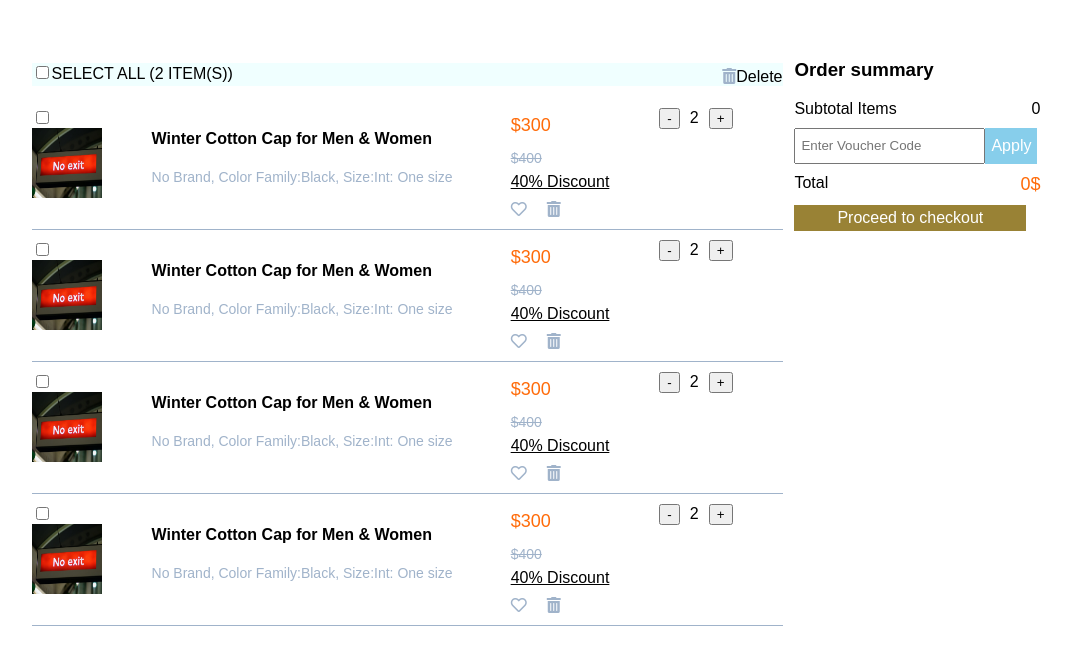
After one commit to Tarikul01/surprizinggift, a PHP site: page /cart.php in a window 1280 px wide. The commit adds this page. Shown: the top 666 px of the page, without its empty margins (104-1176 px from the left). Run offline with PHP 8.4, Linux system fonts and the light colour scheme; some libraries are stand-ins or nearby versions; some web fonts are replaced.

Commit message:
cart page

```diff
--- a/Assets/css/style.css
+++ b/Assets/css/style.css
@@ -301,18 +301,7 @@ header nav ul li{
 	color: #a0b3ca;
 	margin-right: 8px;
 }
-.product-bottom button{
-	background-color: #998235;
-	color: white;
-	width:65%;
-	font-size: 16px;
-	padding: 4px;
-	border: 0;
-	margin-right: 3px;
-}
-.product-bottom button:hover{
-	background-color: #F3AC3C;
-}
+
 .product-bottom a{
 	font-size: 15px;
 	color: #f07321;
@@ -320,4 +309,89 @@ header nav ul li{
 .product-bottom a:hover{
 	color: rgb(51, 51, 223);
 }
+
+.product-bottom .button, .button,.button_apply{
+	background-color: #998235;
+	color: white;
+	font-size: 16px;
+	padding: 4px 13px;
+	margin-right: 3px;
+	border: 0;
+}
+.product-bottom .button:hover,
+.button:hover{
+	background-color: #F3AC3C;
+	color: white;
+}
 /*end product section*/
+
+
+/*********************/
+/*Cart Page*/
+.cart{
+	display: flex;
+	flex-direction: row;
+	justify-content: space-around;
+	max-width: 80%;
+	margin: 3% 10%;
+}
+
+.select_item{
+	display: flex;
+	flex-direction: row;
+	justify-content: space-between;
+	margin: 3% 0;
+	background-color: azure;
+}
+.items{
+	display: grid;
+	justify-content: center;
+	align-content: center;
+	grid-template-columns: auto auto auto auto auto;
+	grid-gap: 0 50px;
+	border-bottom: 1px solid #a0b3ca;
+	margin-top: 10px;
+	padding-bottom: 10px;
+}
+
+.items img{
+	height: 70px;
+	width: 70px;
+}
+
+.love_delete,.fa-trash-alt{
+	margin-top: 5px;
+	color: #a0b3ca;
+}
+
+.total{
+	display: flex;
+	flex-direction: row;
+	justify-content: space-between;
+	margin: 10px 0;
+}
+.total .prize{
+	padding: 0;
+}
+.fa-heart{
+	margin-right: 20px;
+}
+.amount{
+	margin: 0 10px;
+}
+.items .light-font{
+	font-size: 14px;
+}
+.button{
+	padding: 4px 43px;
+}
+.button_apply{
+	background-color: skyblue;
+	padding: 9px 6px;
+}
+.button_apply:hover{
+	background-color: blue;
+}
+.text_input{
+	padding: 8px 5px;
+}
--- /dev/null
+++ b/cart.php
@@ -0,0 +1,129 @@
+<!DOCTYPE html>
+<html>
+    <head>
+        <meta charset="utf-8">
+        <title>Cart Page</title>
+        <link rel="icon" type="image/x-icon" href="assets/images/logo/favicon-16x16.png">
+        <link rel="stylesheet" type="text/css" href="assets/css/style.css">
+        <link rel="stylesheet" href="https://pro.fontawesome.com/releases/v5.10.0/css/all.css" integrity="sha384-AYmEC3Yw5cVb3ZcuHtOA93w35dYTsvhLPVnYs9eStHfGJvOvKxVfELGroGkvsg+p" crossorigin="anonymous"/>
+    </head>
+    <body>
+        <div class="container">
+            <div class="cart">
+                <div>
+                    <div class="select_item">
+                        <div>
+                            <form>
+                                <input type="checkbox">SELECT ALL (2 ITEM(S))
+                            </form>
+                        </div>
+                        <div><i class="fas fa-trash-alt"></i>Delete</div>
+                    </div>
+                    <div class="items">
+                        <div>
+                            <form>
+                                <input type="checkbox">
+                            </form>
+                            <img src="assets/images/logo/logo.jpg"/>
+                        </div>
+                        <div>
+                            <h4>Winter Cotton Cap for Men & Women</h4>
+                            <p class="light-font">No Brand, Color Family:Black, Size:Int: One size</p>
+                        </div>
+                        <div>
+                            <div class="prize">$300</div>
+                            <div class="discount"><del class="light-font">$400</del></div>
+                            <div><ins>40% Discount</ins></div>
+                            <div class="love_delete"><i class="far fa-heart"></i><i class="fas fa-trash-alt"></i></div>
+                        </div>
+                        <div>
+                            <button>-</button><span class="amount">2</span><button>+</button>
+                        </div>
+                    </div>
+                    <div class="items">
+                        <div>
+                            <form>
+                                <input type="checkbox">
+                            </form>
+                            <img src="assets/images/logo/logo.jpg"/>
+                        </div>
+                        <div>
+                            <h4>Winter Cotton Cap for Men & Women</h4>
+                            <p class="light-font">No Brand, Color Family:Black, Size:Int: One size</p>
+                        </div>
+                        <div>
+                            <div class="prize">$300</div>
+                            <div class="discount"><del class="light-font">$400</del></div>
+                            <div><ins>40% Discount</ins></div>
+                            <div class="love_delete"><i class="far fa-heart"></i><i class="fas fa-trash-alt"></i></div>
+                        </div>
+                        <div>
+                            <button>-</button><span class="amount">2</span><button>+</button>
+                        </div>
+                    </div>
+                    <div class="items">
+                        <div>
+                            <form>
+                                <input type="checkbox">
+                            </form>
+                            <img src="assets/images/logo/logo.jpg"/>
+                        </div>
+                        <div>
+                            <h4>Winter Cotton Cap for Men & Women</h4>
+                            <p class="light-font">No Brand, Color Family:Black, Size:Int: One size</p>
+                        </div>
+                        <div>
+                            <div class="prize">$300</div>
+                            <div class="discount"><del class="light-font">$400</del></div>
+                            <div><ins>40% Discount</ins></div>
+                            <div class="love_delete"><i class="far fa-heart"></i><i class="fas fa-trash-alt"></i></div>
+                        </div>
+                        <div>
+                            <button>-</button><span class="amount">2</span><button>+</button>
+                        </div>
+                    </div>
+                    <div class="items">
+                        <div>
+                            <form>
+                                <input type="checkbox">
+                            </form>
+                            <img src="assets/images/logo/logo.jpg"/>
+                        </div>
+                        <div>
+                            <h4>Winter Cotton Cap for Men & Women</h4>
+                            <p class="light-font">No Brand, Color Family:Black, Size:Int: One size</p>
+                        </div>
+                        <div>
+                            <div class="prize">$300</div>
+                            <div class="discount"><del class="light-font">$400</del></div>
+                            <div><ins>40% Discount</ins></div>
+                            <div class="love_delete"><i class="far fa-heart"></i><i class="fas fa-trash-alt"></i></div>
+                        </div>
+                        <div>
+                            <button>-</button><span class="amount">2</span><button>+</button>
+                        </div>
+                    </div>
+
+                </div>
+                <div>
+                <h3>Order summary</h3>
+                <div class="total">
+                    <div>Subtotal Items</div>
+                    <div>0</div>
+                </div>
+                <form>
+                    <div class="total">
+                        <input type="text" class="text_input" placeholder="Enter Voucher Code">
+                        <span><button class="button_apply">Apply</button></span>
+                    </div>
+                    <div class="total">
+                        <div>Total</div>
+                        <div class="prize">0$</div>
+                    </div>
+                    <button class="button">Proceed to checkout</button>
+                </form>
+                </div>
+            </div>
+        </div>
+    </body>
+</html>
```
Also changed, not shown: index.html (+9 -9 lines).
